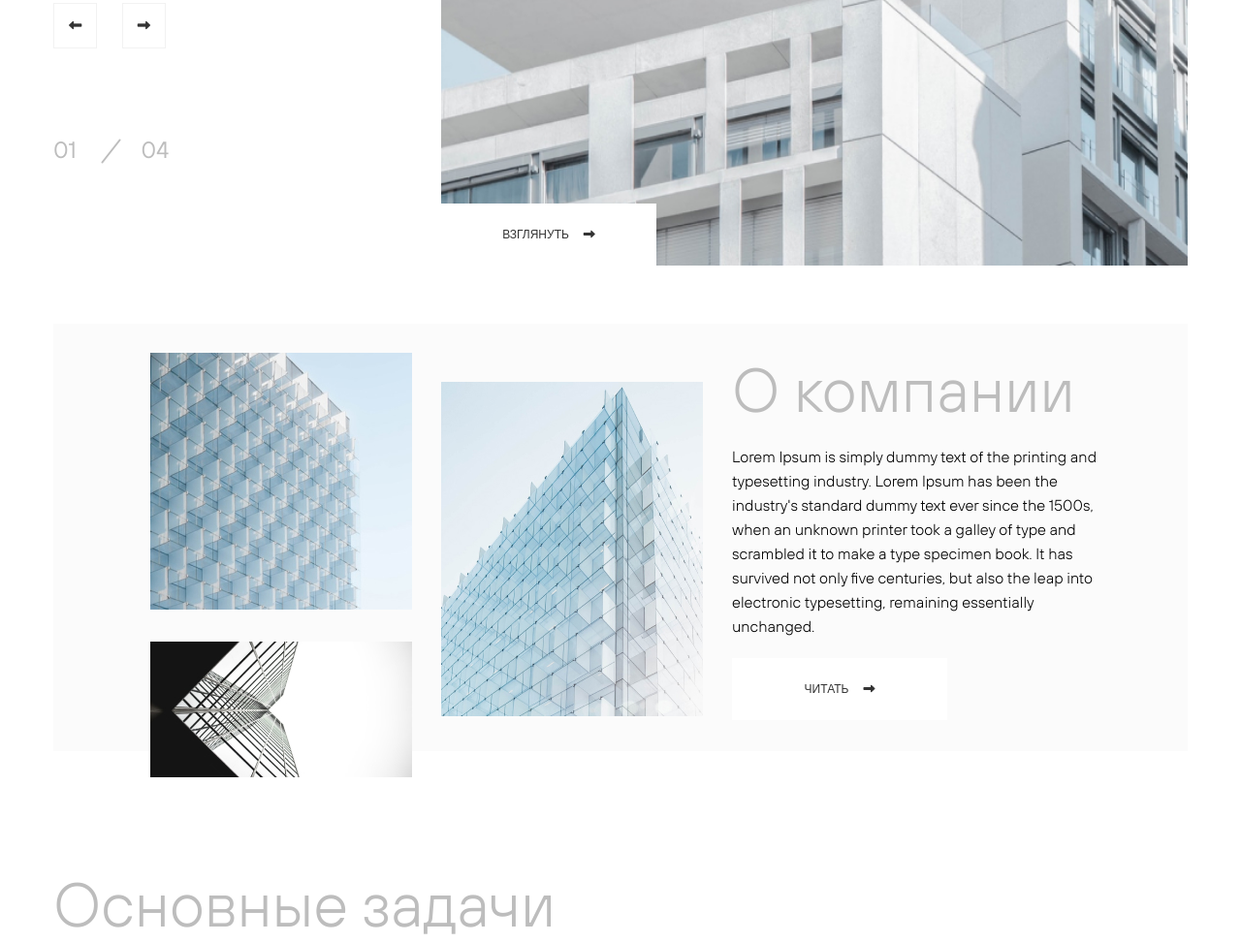
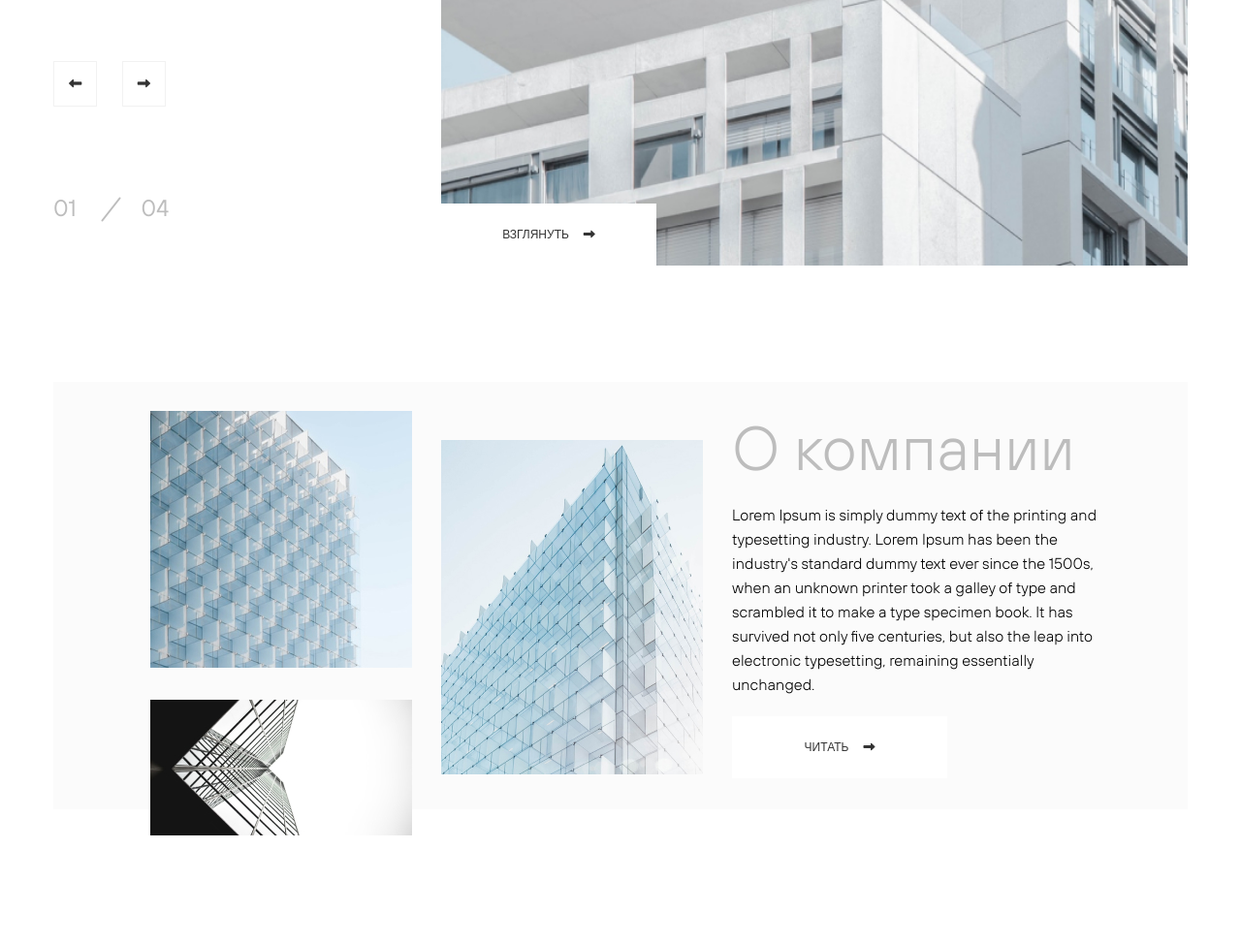
Before and after one commit to tatyana-lisnichuk/test-task-digital-project, a website: page #src/index.html in a window 1280 px wide. Shown: the part 799-1772 px from the top of the page at 97% size. Drawn offline with nearby package versions, Linux system fonts and the light colour scheme; files that its build step writes are made by us from their sources; a web font is replaced by a local one.

Commit message:
fix: update paddings in hero & about sections

```diff
--- a/#src/scss/about.scss
+++ b/#src/scss/about.scss
@@ -1,6 +1,6 @@
 // About
 .about {
-  padding: 60px 0px;
+  padding: 60px 0px 90px 0px;
   .container {
     display: flex;
     background-color: $aboutbcg;
--- a/#src/scss/hero.scss
+++ b/#src/scss/hero.scss
@@ -1,6 +1,7 @@
 // Hero
 .hero {
   position: relative;
+  padding-bottom: 60px;
   .container {
     display: flex;
     align-items: center;
```
